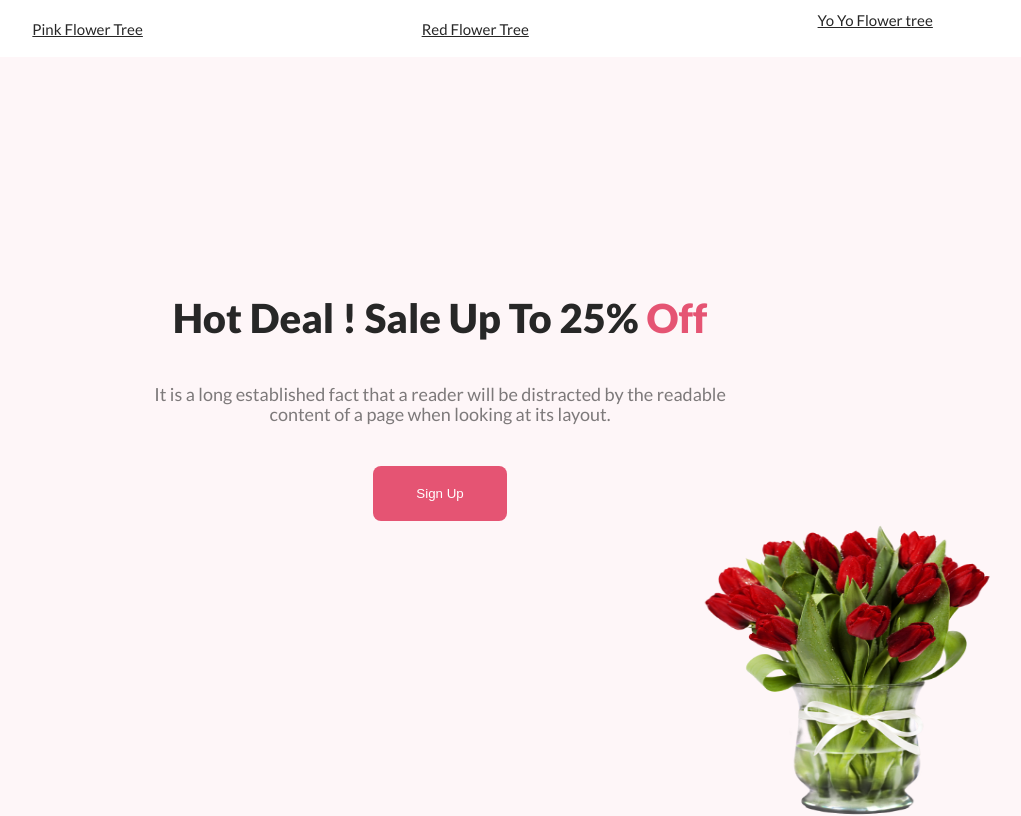
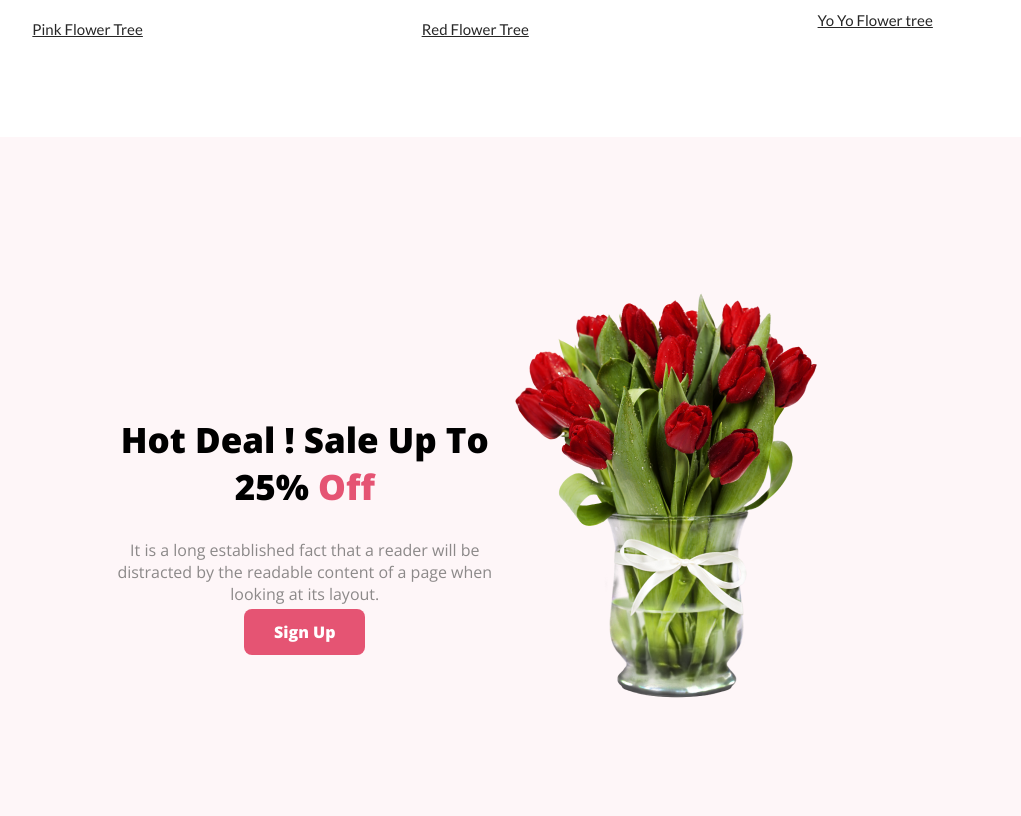
Before and after one commit to utso-sarkar/flower_shop, a plain HTML site: page index.html in a window 1280 px wide. Shown: the part 1328-2144 px from the top of the page, without its empty margins (200-1221 px from the left). Drawn offline with nearby package versions, Linux system fonts and the light colour scheme.

Commit message:
added compleated

```diff
--- a/index.html
+++ b/index.html
@@ -87,6 +87,17 @@
 
 </section>
 
+<section class="hot-deal">
+    <div class="same-division" id="div-one">
+        <h1 class="font-sizing">Hot Deal ! Sale Up To 25% <span class="color-add">Off</span></h1>
+        <p class="color-change">It is a long established fact that a reader will be distracted by the readable content of a page when looking at its layout.</p>
+        <a class="btn-hover" href="#">Sign Up</a>
+    </div>
+    <div class="same-division" id="div-two">
+        <img src="flower/hotas.png" alt="">
+    </div>
+</section>
+
 <!-- <div class="section2">
 
     <div class="div2">
@@ -96,7 +107,7 @@
 <h6>Same Day Delivery. Click & Collect.</h6>
 <h6>Fresh Flowers. Local Growers.</h6>
 <h6>24/7 Free Support.</h6> -->
-<div class="sec3">
+<!--<div class="sec3">
 <div class="section-3">
 
 <h5 class="offer">Hot Deal ! Sale Up To 25% <span class="off">Off</span></h5>
@@ -112,7 +123,7 @@
 
 </div>
 
-</div>
+</div>-->
 
 
 
--- a/style.css
+++ b/style.css
@@ -410,3 +410,47 @@ gap: 10px;
 .convert{
     /* padding-bottom: 90px; */
 }
+
+.hot-deal {
+    margin-top: 150px;
+    height: 620px;
+    padding-right: 350px;
+    padding-left: 300px;
+    background: rgba(229, 84, 115, 0.05);
+    padding-top: 150px;
+}
+
+#div-one {
+    width: 65%;
+    text-align: center;
+    margin-top: 100px;
+}
+
+#div-two {
+    width: 35%;
+}
+
+.same-division {
+    float: left;
+}
+
+.color-add {
+    color: #E55473;
+}
+
+.font-sizing {
+    font-size: 35px;
+}
+
+.color-change {
+    color: rgb(140, 137, 137);
+}
+
+.btn-hover {
+    background-color: #E55473;
+    padding: 12px 30px;
+    border-radius: 8px;
+    text-decoration: none;
+    color: white;
+    font-weight: bold;
+}
```
